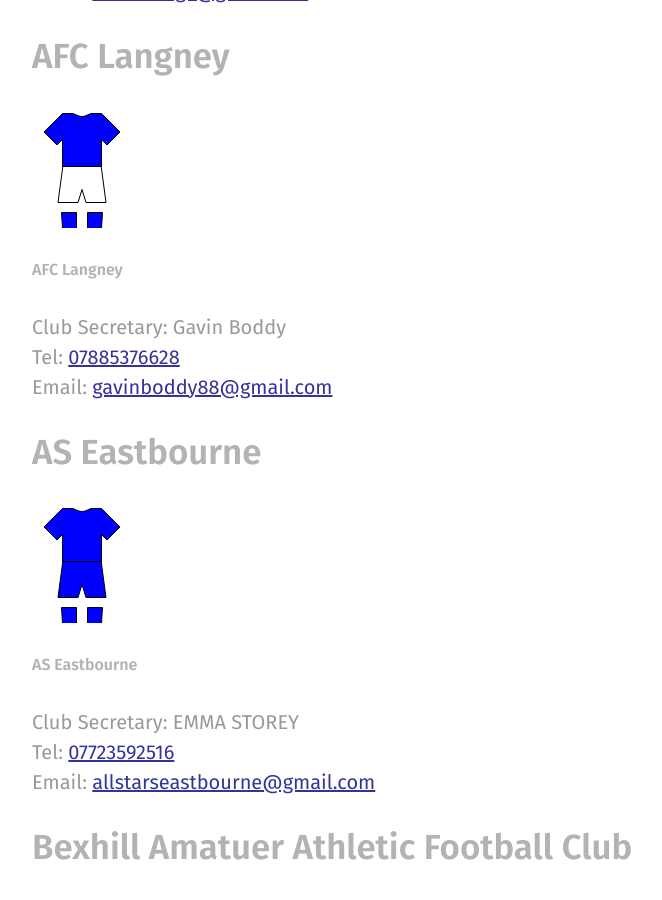
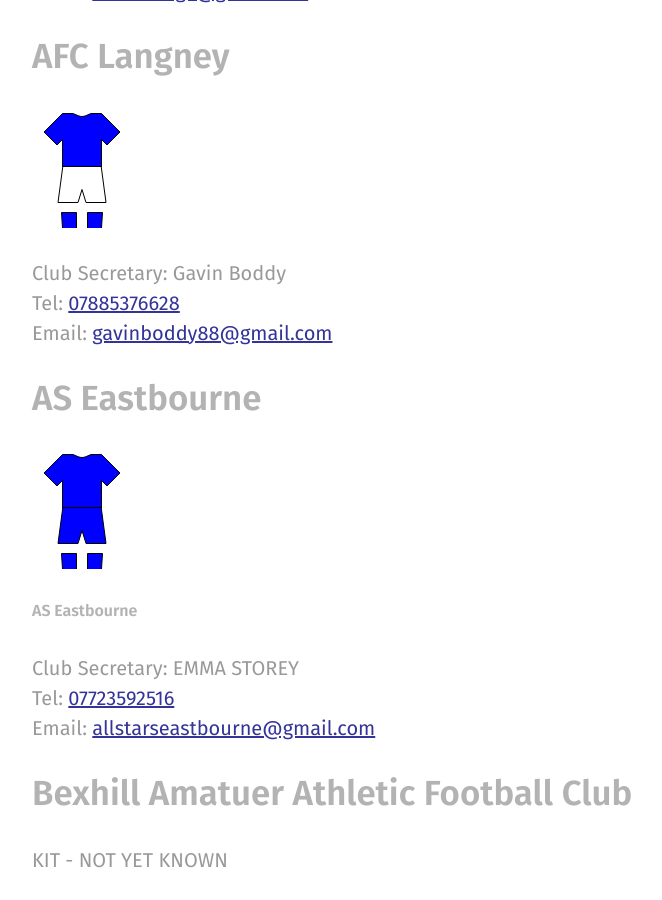
Before and after one commit to rotherleague/Rother, a Jekyll site: the page built from clubs.md, in a window 1280 px wide and 900 px high, scrolled down 977 px. Shown: the whole window, without its empty margins (48-710 px from the left). Built offline with Jekyll 4.4.1, drawn with Linux system fonts in a browser that asks for light colours; nearby versions of some CDN libraries.

Commit message:
Update afc_langney.html

```diff
--- a/_includes/clubs/afc_langney.html
+++ b/_includes/clubs/afc_langney.html
@@ -2,9 +2,7 @@
 
 <p>{% include kit.html top="#0000ff" top2="#0000ff" shorts="#ffffff" socks="#0000ff" %}
 </p>
-<div>
-  <h5>AFC Langney</h5>
-</div>
+
 Club Secretary: Gavin Boddy<br>
 Tel: <a href="tel:07885376628">07885376628</a><br>
 Email: <a href="mailto:gavinboddy88@gmail.com">gavinboddy88@gmail.com</a>
```
